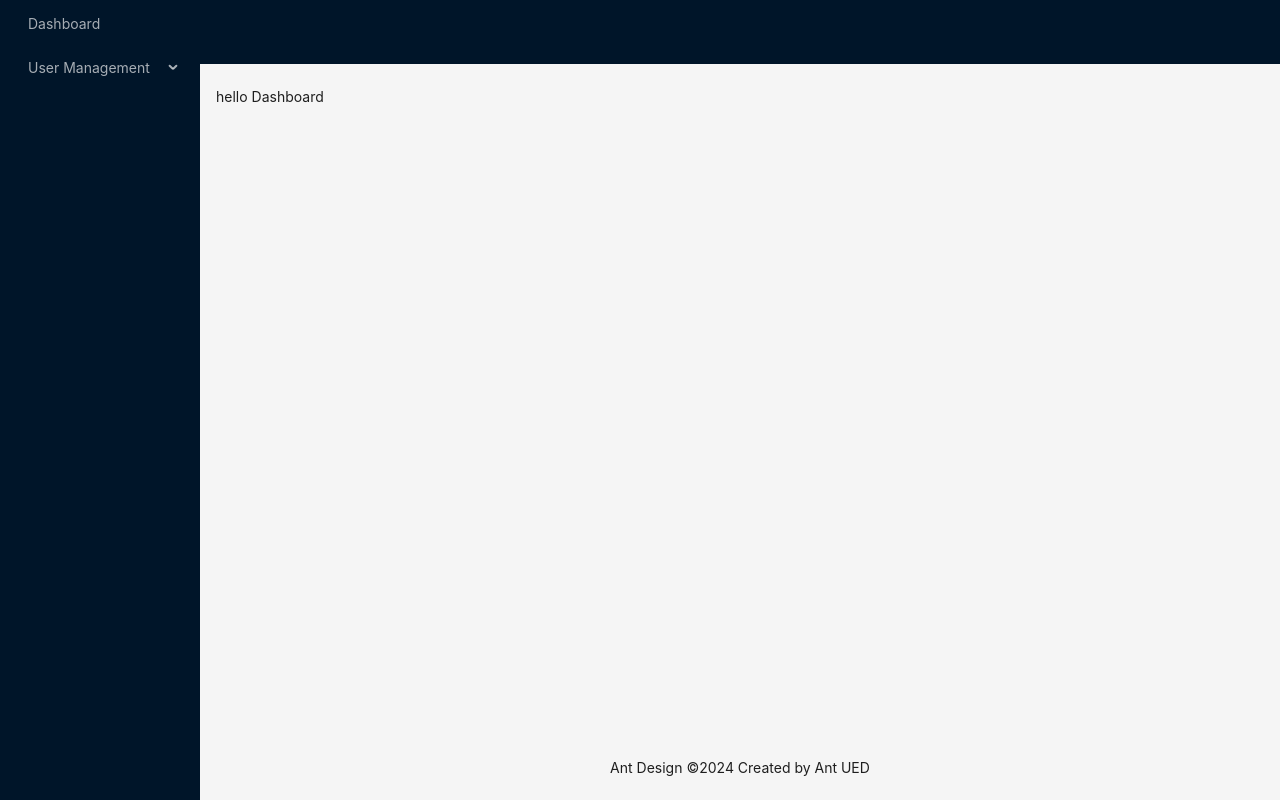
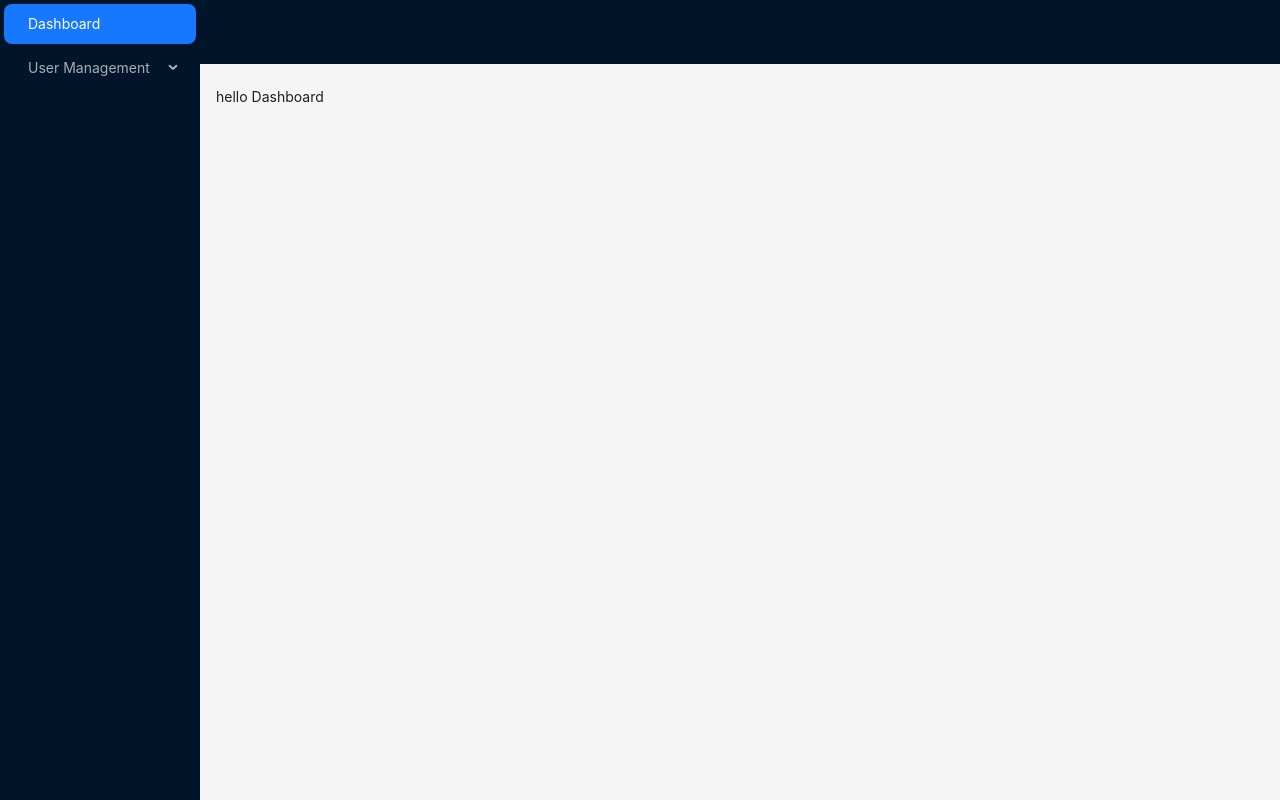
Before and after one commit to sheikhmohdnazmulhasan/school-management-client, a React (Vite) app: page / in a window 1280 px wide. Built offline with nearby package versions, Linux system fonts and the light colour scheme.

Commit message:
some bug fixed

```diff
--- a/src/components/layouts/MainLayout.tsx
+++ b/src/components/layouts/MainLayout.tsx
@@ -1,9 +1,8 @@
 import { FC } from "react";
-import { Layout, Menu } from "antd";
+import { Layout } from "antd";
 import { Outlet } from "react-router-dom";
-import { itemsGenerator } from "../../utils/itemsgenerator";
-import { adminPaths } from "../../routes/Admin.routes";
-const { Header, Content, Footer, Sider } = Layout;
+import Sidebar from "./Sidebar";
+const { Header, Content } = Layout;
 
 const MainLayout: FC = () => {
 
@@ -23,19 +22,7 @@ const MainLayout: FC = () => {
     return (
         <div>
             <Layout style={{ height: '100vh' }}>
-                <Sider
-                    breakpoint="lg"
-                    collapsedWidth="0"
-                    onBreakpoint={(broken) => {
-                        console.log(broken);
-                    }}
-                    onCollapse={(collapsed, type) => {
-                        console.log(collapsed, type);
-                    }}
-                >
-                    <div className="demo-logo-vertical" />
-                    <Menu theme="dark" mode="inline" defaultSelectedKeys={['4']} items={itemsGenerator(adminPaths)} />
-                </Sider>
+                <Sidebar />
                 <Layout>
                     <Header style={{ padding: 0 }} />
                     <Content style={{ margin: '24px 16px 0' }}>
@@ -43,9 +30,6 @@ const MainLayout: FC = () => {
                             <Outlet />
                         </div>
                     </Content>
-                    <Footer style={{ textAlign: 'center' }}>
-                        Ant Design ©{new Date().getFullYear()} Created by Ant UED
-                    </Footer>
                 </Layout>
             </Layout>
         </div>
--- /dev/null
+++ b/src/components/layouts/Sidebar.tsx
@@ -0,0 +1,15 @@
+import { Layout, Menu } from "antd";
+import { itemsGenerator } from "../../utils/itemsgenerator";
+import { adminPaths } from "../../routes/Admin.routes";
+const { Sider } = Layout;
+
+const Sidebar = () => {
+    return (
+        <Sider>
+            <div className="demo-logo-vertical" />
+            <Menu theme="dark" mode="inline" defaultSelectedKeys={['Dashboard']} items={itemsGenerator(adminPaths)} />
+        </Sider>
+    );
+};
+
+export default Sidebar;
```
